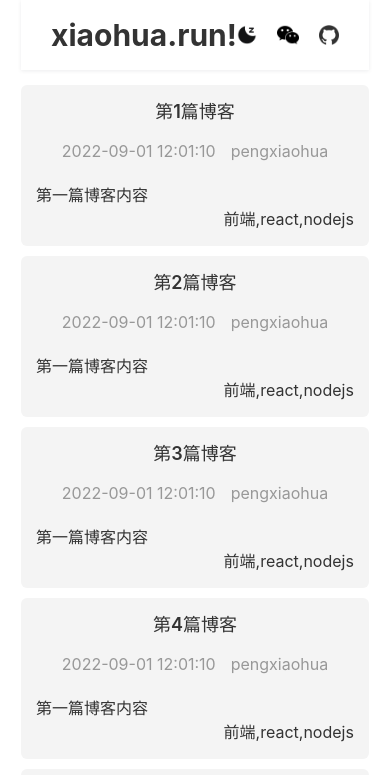
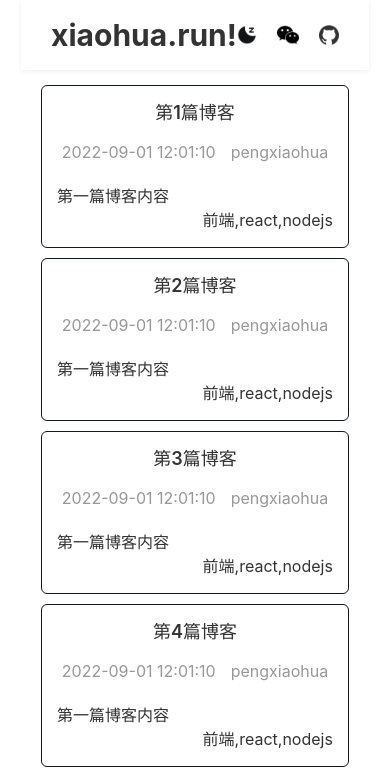
Before and after one commit to pengxiaohua/my-blog-web, a React (Vite) app: page / in a window 390 px wide. Shown: the top 775 px of the page. Built offline with nearby package versions, Linux system fonts and the light colour scheme; what tailwindcss-dark-mode would draw is missing.

Commit message:
feat: 优化暗黑模式样式

```diff
--- a/index.html
+++ b/index.html
@@ -58,7 +58,7 @@
   </script>
 </head>
 
-<body>
+<body class="antialiased text-slate-500 dark:text-slate-400 bg-white dark:bg-slate-900">
   <div id="root" class=""></div>
   <script type="module" src="/src/index.tsx"></script>
 </body>
--- a/src/components/Header/index.scss
+++ b/src/components/Header/index.scss
@@ -3,6 +3,7 @@
   height: 70px;
   padding: 0 30px;
   position: sticky;
+  z-index: 2;
   top: 0;
   box-shadow: 0 1px 4px rgb(0 21 41 / 8%);
 
--- a/src/components/Header/index.tsx
+++ b/src/components/Header/index.tsx
@@ -32,7 +32,7 @@ const Header: FC<Props> = (props) => {
   }, [])
 
   return (
-    <div className="header bg-[#ffffff] dark:bg-[#0B1120]">
+    <div className="header bg-white dark:bg-slate-900">
       <div className="header__content">
         <div className="header__logo font-bold dark:text-white text-grey-800">
           xiaohua.run!
--- a/src/mock/blog-list.ts
+++ b/src/mock/blog-list.ts
@@ -20,35 +20,35 @@ export const blogList = [{
   author: 'pengxiaohua',
   createTime: '2022-09-01 12:01:10'
 },{
-  id:3,
+  id:4,
   title: '第4篇博客',
   content: '第一篇博客内容',
   tags: '前端,react,nodejs',
   author: 'pengxiaohua',
   createTime: '2022-09-01 12:01:10'
 },{
-  id:4,
+  id:5,
   title: '第5篇博客',
   content: '第一篇博客内容',
   tags: '前端,react,nodejs',
   author: 'pengxiaohua',
   createTime: '2022-09-01 12:01:10'
 },{
-  id:5,
+  id:6,
   title: '第6篇博客',
   content: '第一篇博客内容',
   tags: '前端,react,nodejs',
   author: 'pengxiaohua',
   createTime: '2022-09-01 12:01:10'
 },{
-  id:6,
+  id:7,
   title: '第7篇博客',
   content: '第一篇博客内容',
   tags: '前端,react,nodejs',
   author: 'pengxiaohua',
   createTime: '2022-09-01 12:01:10'
 },{
-  id:7,
+  id:8,
   title: '第一篇博客',
   content: '第一篇博客内容',
   tags: '前端,react,nodejs',
--- a/src/pages/Home/index.scss
+++ b/src/pages/Home/index.scss
@@ -20,10 +20,9 @@
   }
 
   &__blog-item {
-    background-color: #f4f4f4;
+    border-radius: 6px;
     color: #333333;
     margin-bottom: 10px;
-    border-radius: 6px;
     padding: 15px;
     box-sizing: border-box;
 
@@ -64,7 +63,14 @@
 }
 
 @media (max-width: 750px) {
-  .home__blog-aside {
-    display: none;
+  .home {
+    &__blog-aside {
+      display: none;
+    }
+
+    &__content {
+      margin: 0 20px;
+    }
   }
+
 }
--- a/src/pages/Home/index.tsx
+++ b/src/pages/Home/index.tsx
@@ -13,14 +13,14 @@ const HomePage: FC = () => {
         <article className="home__blog-list">
           {
             blogList.map(blog => (
-              <div className="home__blog-item">
-                <div className="home__blog-item__title">{blog.title}</div>
-                <div className="home__blog-item__time-and-author">
+              <div className="home__blog-item border border-slate-900 dark:border-white" key={blog.id}>
+                <div className="home__blog-item__title dark:text-white">{blog.title}</div>
+                <div className="home__blog-item__time-and-author dark:text-slate-400">
                   <div className="home__blog-item__time">{blog.createTime}</div>
                   <div className="home__blog-item__author">{blog.author}</div>
                 </div>
-                <div className="home__blog-item__content">{blog.content}</div>
-                <div className="home__blog-item__tags">{blog.tags}</div>
+                <div className="home__blog-item__content dark:text-white">{blog.content}</div>
+                <div className="home__blog-item__tags dark:text-white">{blog.tags}</div>
               </div>
             ))
           }
```
